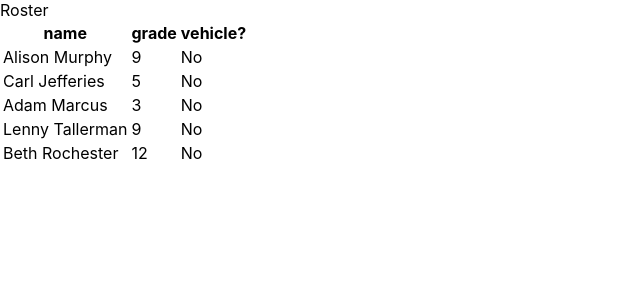
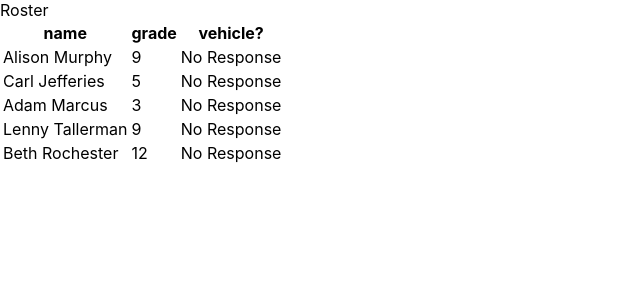
Before and after one commit to amcmullen9291/React-testing, a React (Create React App) app: page / in a window 1280 px wide. Shown: the top 300 px of the page, without its empty margins (0-640 px from the left). Built offline with nearby package versions, Linux system fonts and the light colour scheme.

Commit message:
safety commit

```diff
--- a/src/Components/Roster.js
+++ b/src/Components/Roster.js
@@ -3,24 +3,30 @@ import React, { useState } from 'react'
 export default function Roster() {
 
     const students = [
-        { id:1, firstName: "Alison Murphy", grade: 9, vehicle: "No"},
-        { id:2, firstName: "Carl Jefferies", grade: 5, vehicle: "No" },
-        { id:3, firstName: "Adam Marcus", grade: 3, vehicle: "No" },
-        { id:4, firstName: "Lenny Tallerman", grade: 9, vehicle: "No" },
-        { id:5, firstName: "Beth Rochester", grade: 12, vehicle: "No" },
+        { id:1, firstName: "Alison Murphy", grade: 9, vehicle: "No Response"},
+        { id:2, firstName: "Carl Jefferies", grade: 5, vehicle: "No Response" },
+        { id:3, firstName: "Adam Marcus", grade: 3, vehicle: "No Response" },
+        { id:4, firstName: "Lenny Tallerman", grade: 9, vehicle: "No Response" },
+        { id:5, firstName: "Beth Rochester", grade: 12, vehicle: "No Response" },
     ];
 
     function switchAccess(e, id){
         e.preventDefault();
         let carInfo = document.getElementById(id);
-       if(e.target.innerHTML == "Yes"){
+       if((e.target.innerHTML == "Yes") || (e.target.innerHTML == "No Response") ){
         e.target.innerHTML = "No";
         carInfo.style.color = "red";
         carInfo.style.textDecoration = "line-through";
+        let student = students.filter(x => x.id == id);
+        student[0].vehicle = "No";
+        return student;
     }else{
         e.target.innerHTML = "Yes"
         carInfo.style.color = "blue";
         carInfo.style.textDecoration = "none";
+        let student = students.filter(x => x.id == id);
+        student[0].vehicle = "Yes";
+        return student;
     }
 }
 
```
Also changed, not shown: 2 other files (tests, documents, lock files or other folders).
